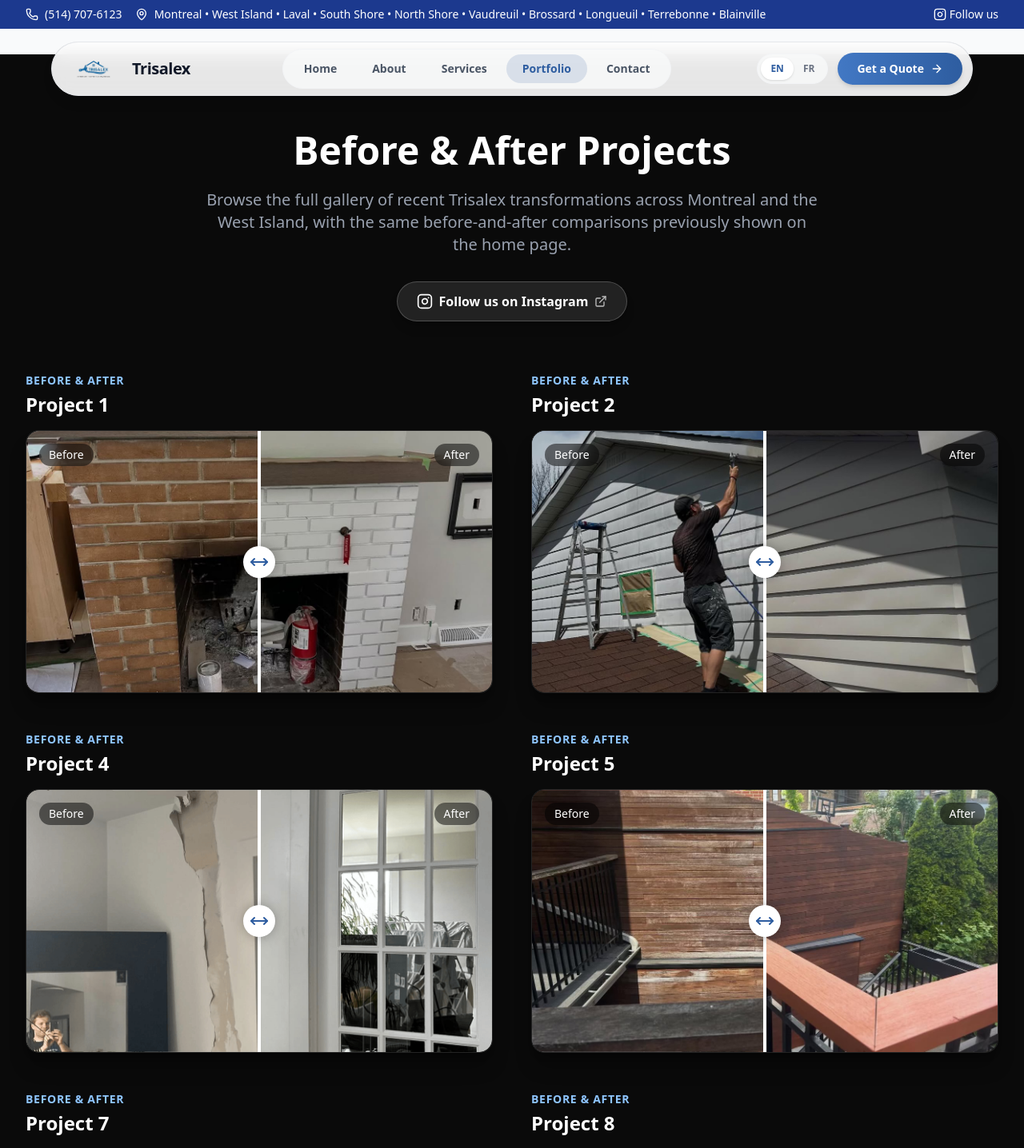
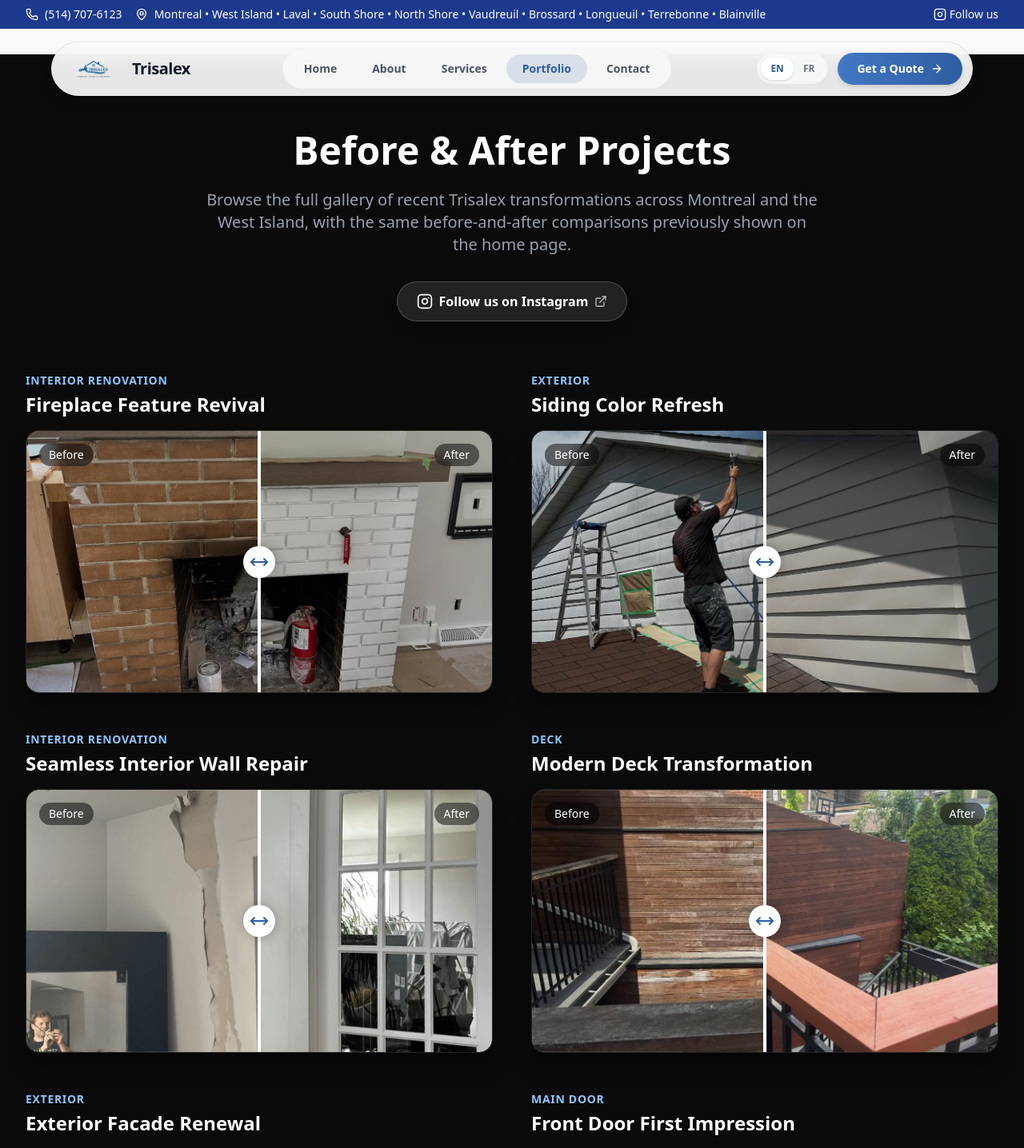
Before and after one commit to ys-sites/Trisalex, a React (Vite) app: page /portfolio in a window 1280 px wide. Shown: the top 1436 px of the page at 80% size. Built offline with nearby package versions, Linux system fonts and the light colour scheme.

Commit message:
update 4.0

```diff
--- a/src/pages/About.tsx
+++ b/src/pages/About.tsx
@@ -42,7 +42,7 @@ export default function About() {
           <div className="relative">
             <div className="aspect-w-4 aspect-h-5 rounded-2xl overflow-hidden shadow-xl">
               <img
-                src="/about.jpg"
+                src="/main.jpg"
                 alt="Painter at work"
                 className="w-full h-full object-cover"
               />
--- a/src/pages/Contact.tsx
+++ b/src/pages/Contact.tsx
@@ -58,18 +58,15 @@ export default function Contact() {
   };
 
   const bgImages = [
-    "https://images.unsplash.com/photo-1589939705384-5185137a7f0f",
-    "https://images.unsplash.com/photo-1562259949-e8e7689d7828",
-    "https://images.unsplash.com/photo-1595844730298-b960ff98fee0",
-    "https://images.unsplash.com/photo-1524758631624-e2822e304c36",
-    "https://images.unsplash.com/photo-1513694203232-719a280e022f",
-    "https://images.unsplash.com/photo-1503174971373-b1f69850bbd6",
-    "https://images.unsplash.com/photo-1534349762230-e0cadf78f5db",
-    "https://images.unsplash.com/photo-1560185007-cde436f6a4d0",
-    "https://images.unsplash.com/photo-1560184897-ae75f418493e",
-    "https://images.unsplash.com/photo-1556912172-45b7abe8b7e1",
-    "https://images.unsplash.com/photo-1502005229762-cf1b2da7c5d6",
-    "https://images.unsplash.com/photo-1484154218962-a197022b5858"
+    "/after.jpg",
+    "/after1.jpg",
+    "/after2.jpg",
+    "/after4.png",
+    "/after5.jpg",
+    "/after6.jpg",
+    "/after7.jpg",
+    "/after8.jpg",
+    "/after9.jpg"
   ];
 
   // Create a very dense repeated grid for the "seamless row" look
@@ -77,22 +74,21 @@ export default function Contact() {
 
   return (
     <div className="relative min-h-screen pt-24 pb-16 md:pt-32 md:pb-24 overflow-hidden bg-white">
-      {/* Seamless Background Grid (Bright White Blurred Theme) */}
-      <div className="absolute inset-0 z-0 grid grid-cols-5 md:grid-cols-8 lg:grid-cols-10 auto-rows-fr group/grid bg-white">
+      {/* Seamless Background Grid (Blurred project mosaic) */}
+      <div className="absolute inset-0 z-0 grid grid-cols-4 md:grid-cols-7 lg:grid-cols-9 auto-rows-fr group/grid bg-white">
         {gridImages.map((src, i) => (
           <div key={i} className="relative aspect-square overflow-hidden">
             <img
-              src={`${src}?ixlib=rb-4.0.3&auto=format&fit=crop&w=400&q=80`}
-              alt={`Background ${i}`}
-              className="w-full h-full object-cover transition-all duration-500 blur-sm opacity-30 brightness-110 group-hover/grid:blur-md group-hover/grid:opacity-10 hover:!blur-0 hover:!opacity-100 hover:!brightness-100 hover:scale-110 z-0 hover:z-20 relative cursor-pointer"
-              referrerPolicy="no-referrer"
+              src={src}
+              alt=""
+              className="relative z-0 h-full w-full cursor-pointer object-cover scale-105 blur-[10px] opacity-45 brightness-110 saturate-75 transition-all duration-700 ease-out group-hover/grid:scale-100 group-hover/grid:blur-[12px] group-hover/grid:opacity-25 group-hover/grid:saturate-50 hover:!z-20 hover:!scale-110 hover:!blur-0 hover:!opacity-100 hover:!brightness-100 hover:!saturate-100"
             />
+            <div className="pointer-events-none absolute inset-0 z-10 bg-white/60 transition-opacity duration-700 ease-out group-hover/grid:opacity-70 hover:!opacity-0"></div>
           </div>
         ))}
       </div>
 
-      {/* Subtle white wash overlay - moved behind content but above grid */}
-      <div className="absolute inset-0 bg-white/20 pointer-events-none z-[1]"></div>
+      <div className="absolute inset-0 bg-white/35 pointer-events-none z-[1]"></div>
 
       <div className="relative z-30 max-w-7xl mx-auto px-4 sm:px-6 lg:px-8">
         <div className="text-center mb-16">
--- a/src/pages/Portfolio.tsx
+++ b/src/pages/Portfolio.tsx
@@ -22,50 +22,50 @@ const beforeAfterItems = [
     id: 1,
     before: "/before1.jpg",
     after: "/after1.jpg",
-    title: "Project 1",
-    category: "Before & After"
+    title: "Fireplace Feature Revival",
+    category: "Interior Renovation"
   },
   {
     id: 2,
     before: "/before2.jpg",
     after: "/after2.jpg",
-    title: "Project 2",
-    category: "Before & After"
+    title: "Siding Color Refresh",
+    category: "Exterior"
   },
   {
     id: 4,
     before: "/before4.png",
     after: "/after4.png",
-    title: "Project 4",
-    category: "Before & After"
+    title: "Seamless Interior Wall Repair",
+    category: "Interior Renovation"
   },
   {
     id: 5,
     before: "/before5.jpg",
     after: "/after5.jpg",
-    title: "Project 5",
-    category: "Before & After"
+    title: "Modern Deck Transformation",
+    category: "Deck"
   },
   {
     id: 7,
     before: "/before7.jpg",
     after: "/after7.jpg",
-    title: "Project 7",
-    category: "Before & After"
+    title: "Exterior Facade Renewal",
+    category: "Exterior"
   },
   {
     id: 8,
     before: "/before8.jpg",
     after: "/after8.jpg",
-    title: "Project 8",
-    category: "Before & After"
+    title: "Front Door First Impression",
+    category: "Main Door"
   },
   {
     id: 9,
     before: "/before9.jpg",
     after: "/after9.jpg",
-    title: "Project 9",
-    category: "Before & After"
+    title: "Exterior Brick Brightening",
+    category: "Exterior"
   }
 ];
 
```
Also changed, not shown: public/main.jpg (added).
